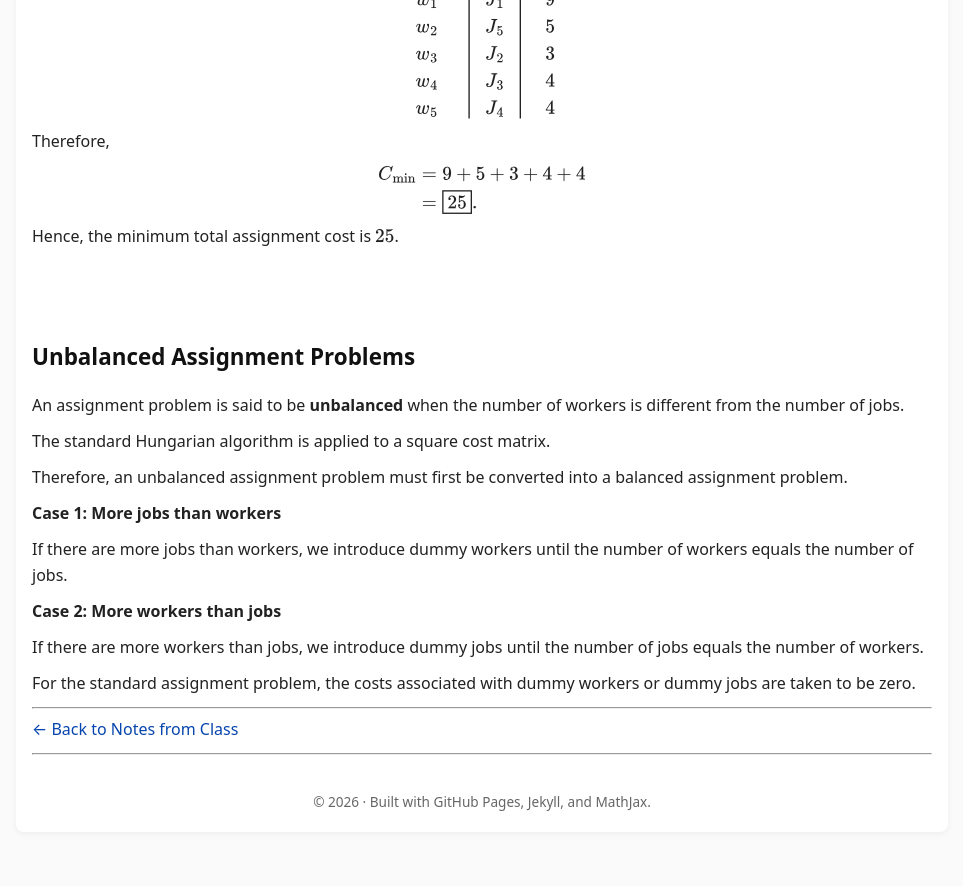
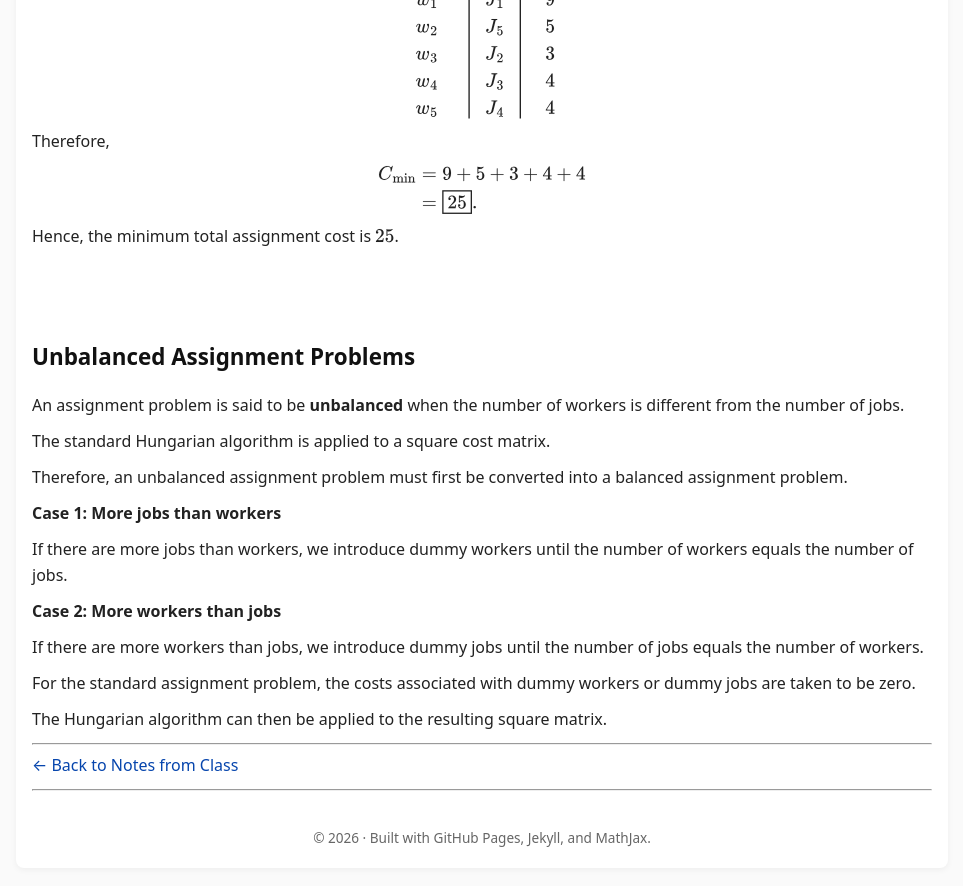
Before and after one commit to SaleemKamaludin/SaleemKamaludin.github.io, a Jekyll site: the page built from courses/math-2276/notes-from-class/supplementary-lecture-6/index.md, in a window 1280 px wide and 900 px high, scrolled down 9204 px. Shown: the top 886 px of the window, without its empty margins (158-1121 px from the left). Built offline with Jekyll 4.4.1, drawn with Linux system fonts in a browser that asks for light colours; before the commit the page ends 10068 px from its top, so only the background shows below that.

Commit message:
Add Hungarian algorithm conclusion for unbalanced problems

```diff
--- a/courses/math-2276/notes-from-class/supplementary-lecture-6/index.md
+++ b/courses/math-2276/notes-from-class/supplementary-lecture-6/index.md
@@ -1527,6 +1527,15 @@ C_{\min}
 
 </div>
 
+<div id="unbalanced-assignment-problems-apply-hungarian-algorithm">
+
+  <p>
+    The Hungarian algorithm can then be applied
+    to the resulting square matrix.
+  </p>
+
+</div>
+
 
 
 <hr>
```
